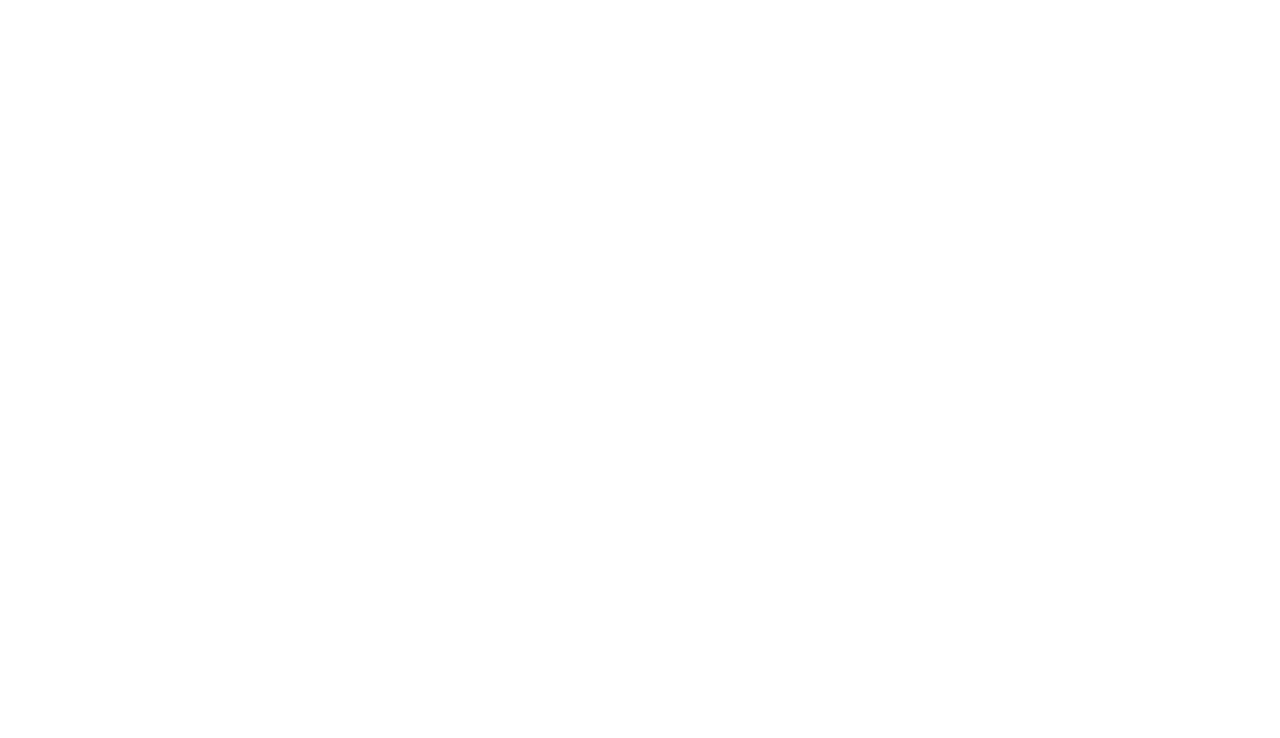
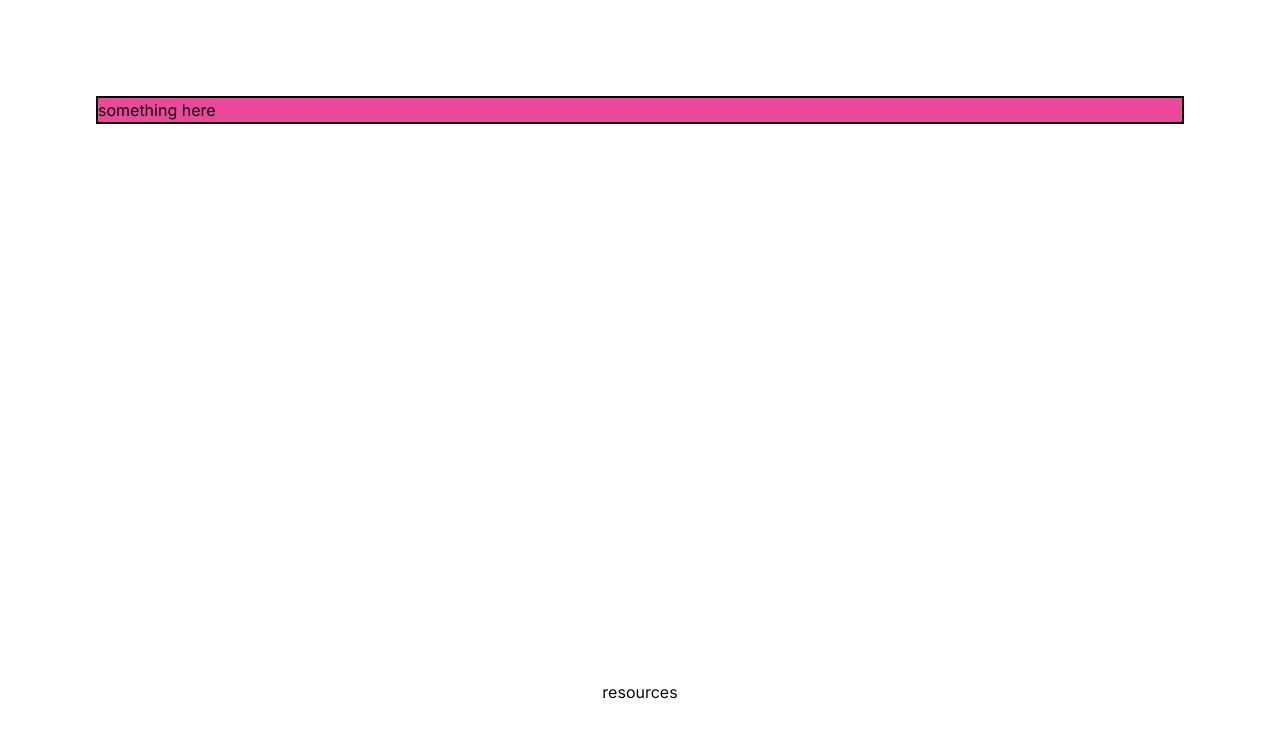
Before and after one commit to TAO-ENGR/club-website, a Next.js app in the folder club-website/: page / in a window 1280 px wide. Shown: the top 738 px of the page. Built offline with nearby package versions, Linux system fonts and the light colour scheme.

Commit message:
header commit

```diff
--- a/club-website/src/app/page.tsx
+++ b/club-website/src/app/page.tsx
@@ -1,9 +1,12 @@
 import Image from "next/image";
+import Header from "@/components/header";
+
 
 export default function Resources() {
   return (
     <main className="flex min-h-screen flex-col items-center justify-between p-24 gap-12">
-
+      <Header></Header>
+      <h1>resources</h1>
     </main>
   );
 }
```
